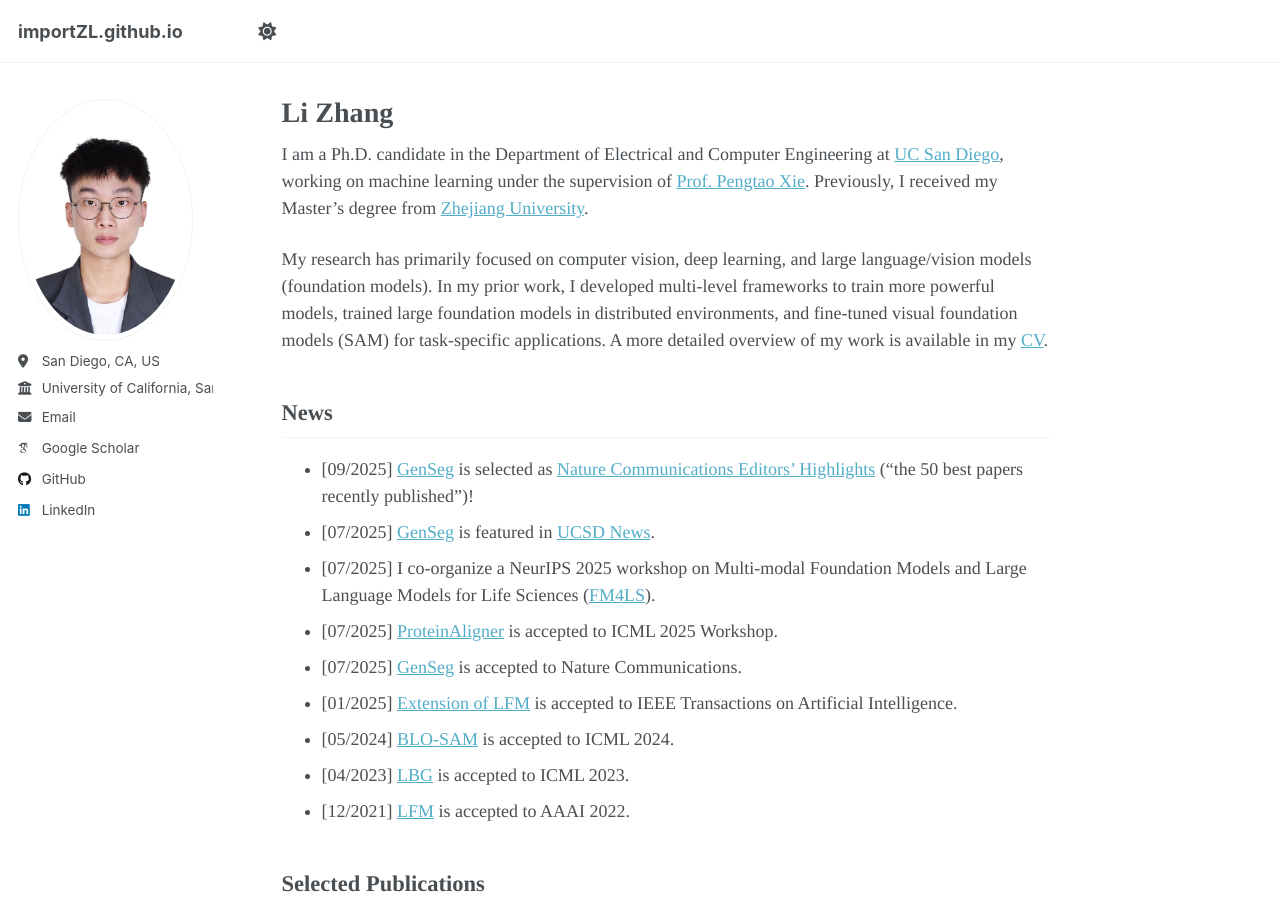
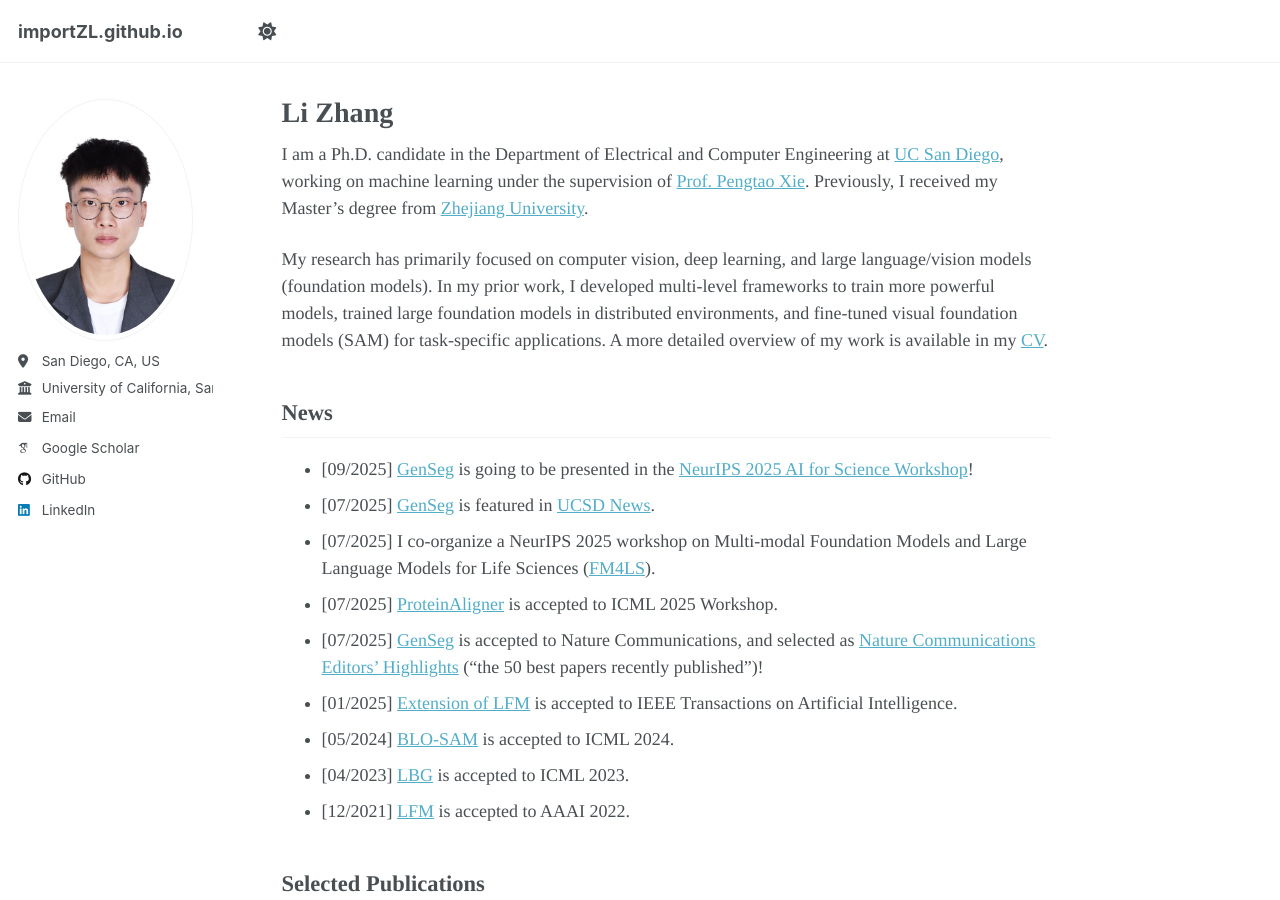
Before and after one commit to importZL/importZL.github.io, a Jekyll site: the page built from _pages/about.md, in a window 1280 px wide and 900 px high. Built offline with Jekyll 4.4.1, drawn with Linux system fonts in a browser that asks for light colours; some web fonts are replaced; a script that is not in the unit is left out.

Commit message:
Update about.md

```diff
--- a/_pages/about.md
+++ b/_pages/about.md
@@ -14,11 +14,11 @@ My research has primarily focused on computer vision, deep learning, and large l
 
 News
 ------
-- [09/2025] [GenSeg](https://www.nature.com/articles/s41467-025-61754-6) is selected as [Nature Communications Editors’ Highlights](https://www.nature.com/collections/aahajfhafc) ("the 50 best papers recently published")!
+- [09/2025] [GenSeg](https://www.nature.com/articles/s41467-025-61754-6) is going to be presented in the [NeurIPS 2025 AI for Science Workshop](https://ai4sciencecommunity.github.io/neurips25.html)!
 - [07/2025] [GenSeg](https://www.nature.com/articles/s41467-025-61754-6) is featured in [UCSD News](https://today.ucsd.edu/story/new-ai-tool-learns-to-read-medical-images-with-far-less-data).
 - [07/2025] I co-organize a NeurIPS 2025 workshop on Multi-modal Foundation Models and Large Language Models for Life Sciences ([FM4LS](https://neurips.cc/virtual/2025/workshop/109536)).
 - [07/2025] [ProteinAligner](https://www.biorxiv.org/content/10.1101/2024.10.06.616870v1) is accepted to ICML 2025 Workshop.
-- [07/2025] [GenSeg](https://www.nature.com/articles/s41467-025-61754-6) is accepted to Nature Communications.
+- [07/2025] [GenSeg](https://www.nature.com/articles/s41467-025-61754-6) is accepted to Nature Communications, and selected as [Nature Communications Editors’ Highlights](https://www.nature.com/collections/aahajfhafc) ("the 50 best papers recently published")!
 - [01/2025] [Extension of LFM](https://ieeexplore.ieee.org/abstract/document/10855680) is accepted to IEEE Transactions on Artificial Intelligence.
 - [05/2024] [BLO-SAM](https://icml.cc/virtual/2024/poster/32990) is accepted to ICML 2024.
 - [04/2023] [LBG](https://proceedings.mlr.press/v202/hosseini23a.html) is accepted to ICML 2023.
```
